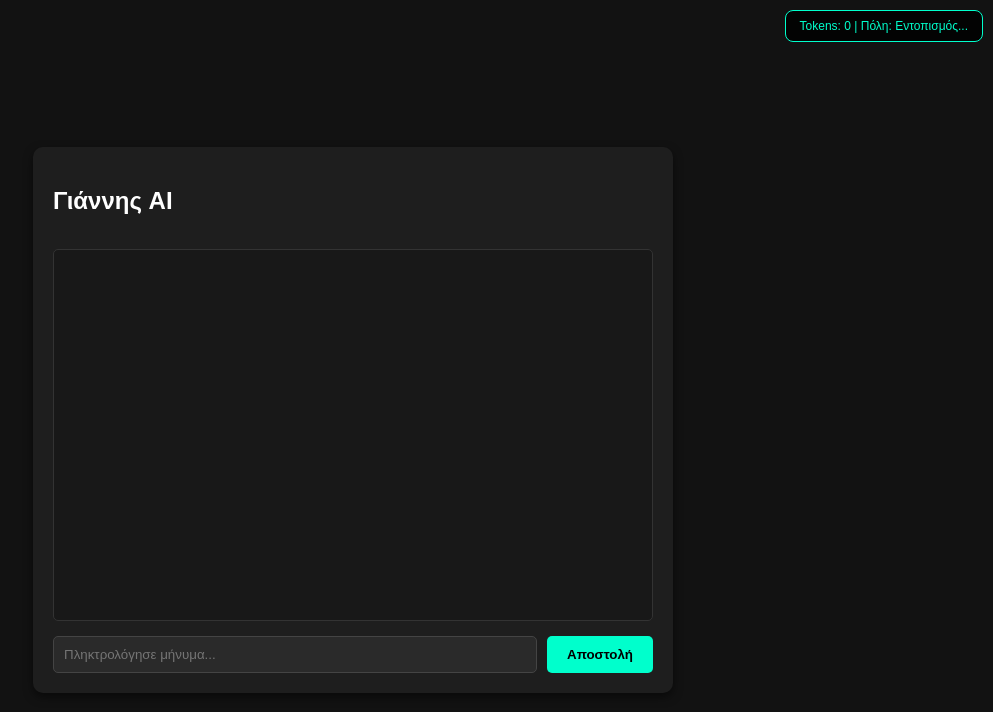
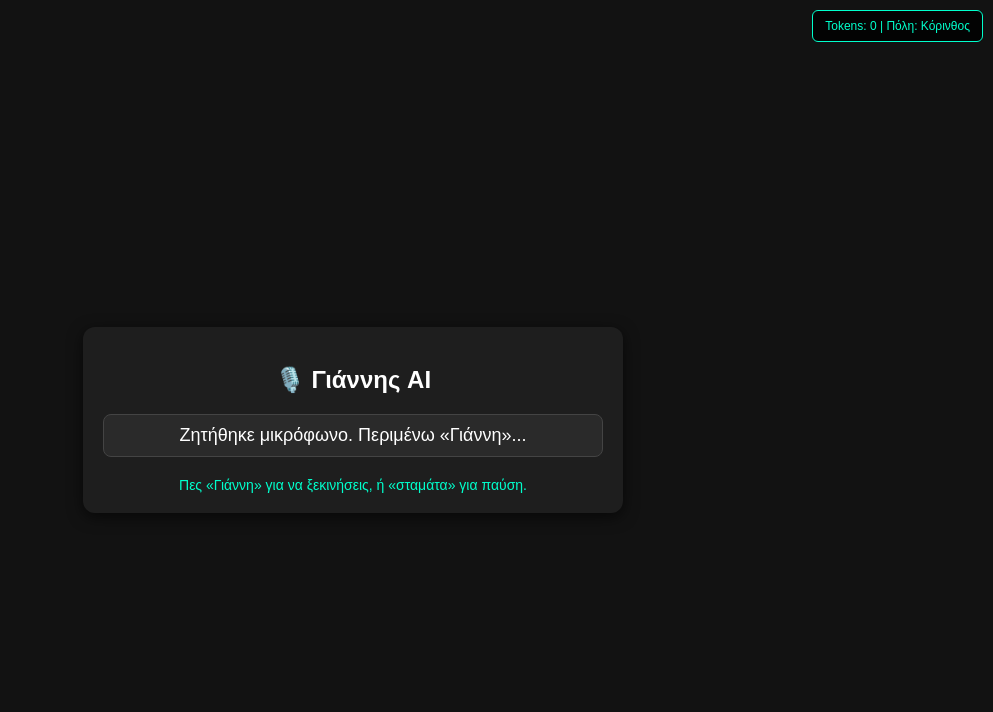
Before and after one commit to ppapoudm2/giannis-assistant, a website: page index.html in a window 1280 px wide. Shown: the whole page, without its empty margins (287-1280 px from the left). Drawn offline with Linux system fonts and the light colour scheme.

Commit message:
Update index.html

```diff
--- a/index.html
+++ b/index.html
@@ -1,10 +1,9 @@
-<!-- public/index.html - Πλήρης κώδικας frontend με Live Token Counter και Εντοπισμό Πόλης -->
 <!DOCTYPE html>
 <html lang="el">
 <head>
     <meta charset="UTF-8">
     <meta name="viewport" content="width=device-width, initial-scale=1.0">
-    <title>Γιάννης - Assistant</title>
+    <title>Γιάννης - Φωνητικός Βοηθός</title>
     <style>
         body {
             font-family: Arial, sans-serif;
@@ -18,160 +17,168 @@
             justify-content: center;
             height: 100vh;
         }
-        #chat-container {
+        #container {
             width: 100%;
-            max-width: 600px;
+            max-width: 500px;
             background: #1e1e1e;
             padding: 20px;
-            border-radius: 10px;
-            box-shadow: 0 4px 10px rgba(0,0,0,0.5);
-            display: flex;
-            flex-direction: column;
-            gap: 15px;
+            border-radius: 12px;
+            box-shadow: 0 4px 15px rgba(0,0,0,0.6);
+            text-align: center;
         }
-        #messages {
-            height: 350px;
-            overflow-y: auto;
-            border: 1px solid #333;
+        #status {
+            font-size: 18px;
+            margin: 20px 0;
             padding: 10px;
-            border-radius: 5px;
-            background: #181818;
-            display: flex;
-            flex-direction: column;
-            gap: 8px;
+            background: #2a2a2a;
+            border-radius: 8px;
+            border: 1px solid #444;
         }
-        .message {
+        #info {
+            font-size: 14px;
+            color: #00ffcc;
+            margin-top: 10px;
+        }
+        .counter {
+            position: fixed;
+            top: 10px;
+            right: 10px;
+            background: rgba(0,0,0,0.8);
+            color: #00ffcc;
             padding: 8px 12px;
             border-radius: 6px;
-            max-width: 80%;
+            border: 1px solid #00ffcc;
+            font-size: 12px;
         }
-        .user { background: #0056b3; align-self: flex-end; }
-        .assistant { background: #333; align-self: flex-start; }
-        .input-area {
-            display: flex;
-            gap: 10px;
-        }
-        input[type="text"] {
-            flex: 1;
-            padding: 10px;
-            border-radius: 5px;
-            border: 1px solid #444;
-            background: #2a2a2a;
-            color: #fff;
-        }
-        button {
-            padding: 10px 20px;
-            border: none;
-            background: #00ffcc;
-            color: #000;
-            font-weight: bold;
-            border-radius: 5px;
-            cursor: pointer;
-        }
-        button:hover { background: #00b38f; }
     </style>
 </head>
 <body>
 
-    <div id="chat-container">
-        <h2>Γιάννης AI</h2>
-        <div id="messages"></div>
-        <div class="input-area">
-            <input type="text" id="userInput" placeholder="Πληκτρολόγησε μήνυμα...">
-            <button onclick="sendMessage()">Αποστολή</button>
-        </div>
+    <div class="counter" id="counterDisplay">Tokens: 0 | Πόλη: Εντοπισμός...</div>
+
+    <div id="container">
+        <h2>🎙️ Γιάννης AI</h2>
+        <div id="status">Περιμένω τη λέξη «Γιάννη»...</div>
+        <div id="info">Πες «Γιάννη» για να ξεκινήσεις, ή «σταμάτα» για παύση.</div>
     </div>
 
     <script>
-        // --- Live Token Counter & City Detection UI ---
-        const tokenDisplay = document.createElement("div");
-        tokenDisplay.id = "token-counter";
-        tokenDisplay.style.position = "fixed";
-        tokenDisplay.style.top = "10px";
-        tokenDisplay.style.right = "10px";
-        tokenDisplay.style.background = "rgba(0, 0, 0, 0.8)";
-        tokenDisplay.style.color = "#00ffcc";
-        tokenDisplay.style.padding = "8px 14px";
-        tokenDisplay.style.borderRadius = "8px";
-        tokenDisplay.style.fontSize = "12px";
-        tokenDisplay.style.zIndex = "9999";
-        tokenDisplay.style.border = "1px solid #00ffcc";
-        tokenDisplay.innerHTML = "Tokens: 0 | Πόλη: Εντοπισμός...";
-        document.body.appendChild(tokenDisplay);
+        const statusDiv = document.getElementById("status");
+        const counterDisplay = document.getElementById("counterDisplay");
 
-        let totalSessionTokens = 0;
-        window.currentDetectedCity = "Κόρινθος"; // Default fallback
+        let totalTokens = 0;
+        let userLocation = null;
+        let detectedCity = "Κόρινθος";
+        let isListeningActive = false;
 
-        function updateTokenUI(usage, city) {
-            if (usage && usage.total_tokens) {
-                totalSessionTokens += usage.total_tokens;
-            }
-            const activeCity = city || window.currentDetectedCity;
-            tokenDisplay.innerHTML = `Tokens: ${totalSessionTokens} (Τελευταίο: ${usage ? usage.total_tokens : 0}) | Πόλη: ${activeCity}`;
+        // 1. Αυτόματος εντοπισμός τοποθεσίας (Στίγμα) με το άνοιγμα
+        if (navigator.geolocation) {
+            navigator.geolocation.getCurrentPosition(async (pos) => {
+                userLocation = { lat: pos.coords.latitude, lon: pos.coords.longitude };
+                try {
+                    const res = await fetch(`https://nominatim.openstreetmap.org/reverse?format=json&lat=${userLocation.lat}&lon=${userLocation.lon}&accept-language=el`);
+                    const data = await res.json();
+                    detectedCity = data.address.city || data.address.town || data.address.village || "Κόρινθος";
+                } catch (e) {}
+                updateUI("Περιμένω τη λέξη «Γιάννη»...");
+            }, () => {
+                updateUI("Περιμένω τη λέξη «Γιάννη»...");
+            });
         }
 
-        // Αυτόματος εντοπισμός πόλης μέσω Geolocation
-        if (navigator.geolocation) {
-            navigator.geolocation.getCurrentPosition(async (position) => {
-                const lat = position.coords.latitude;
-                const lon = position.coords.longitude;
-                try {
-                    const res = await fetch(`https://nominatim.openstreetmap.org/reverse?format=json&lat=${lat}&lon=${lon}&accept-language=el`);
-                    const data = await res.json();
-                    const city = data.address.city || data.address.town || data.address.village || data.address.county || "Κόρινθος";
-                    window.currentDetectedCity = city;
-                    updateTokenUI(null, city);
-                } catch (e) {
-                    updateTokenUI(null, "Κόρινθος");
-                }
-            }, () => {
-                updateTokenUI(null, "Κόρινθος");
-            });
-        } else {
-            updateTokenUI(null, "Κόρινθος");
+        function updateUI(text) {
+            statusDiv.innerText = text;
+            counterDisplay.innerText = `Tokens: ${totalTokens} | Πόλη: ${detectedCity}`;
         }
 
-        // --- Λειτουργία αποστολής μηνύματος ---
-        async function sendMessage() {
-            const inputField = document.getElementById("userInput");
-            const messageText = inputField.value.trim();
-            if (!messageText) return;
+        // 2. Συνθεση Φωνής (Text-to-Speech)
+        function speak(text, callback) {
+            window.speechSynthesis.cancel();
+            const utterance = new SpeechSynthesisUtterance(text);
+            utterance.lang = 'el-GR';
+            utterance.rate = 1.0;
+            utterance.onend = () => {
+                if (callback) callback();
+            };
+            window.speechSynthesis.speak(utterance);
+        }
 
-            const messagesDiv = document.getElementById("messages");
-            messagesDiv.innerHTML += `<div class="message user">${messageText}</div>`;
-            inputField.value = "";
-            messagesDiv.scrollTop = messagesDiv.scrollHeight;
+        // 3. Αναγνώριση Ομιλίας (Speech Recognition)
+        const SpeechRecognition = window.SpeechRecognition || window.webkitSpeechRecognition;
+        if (!SpeechRecognition) {
+            alert("Ο browser σου δεν υποστηρίζει φωνητική αναγνώριση. Δοκίμασε σε Google Chrome.");
+        } else {
+            const recognition = new SpeechRecognition();
+            recognition.lang = 'el-GR';
+            recognition.continuous = true;
+            recognition.interimResults = false;
 
-            try {
-                const response = await fetch('/api/chat', {
-                    method: 'POST',
-                    headers: { 'Content-Type': 'application/json' },
-                    body: JSON.stringify({ message: messageText })
-                });
+            recognition.onresult = async (event) => {
+                const speechResult = event.results[event.results.length - 1][0].transcript.trim().toLowerCase();
+                console.log("Άκουσα:", speechResult);
 
-                const data = await response.json();
-
-                if (data.reply) {
-                    messagesDiv.innerHTML += `<div class="message assistant">${data.reply}</div>`;
-                    messagesDiv.scrollTop = messagesDiv.scrollHeight;
+                // Έλεγχος για εντολή "σταμάτα"
+                if (speechResult.includes("σταμάτα") || speechResult.includes("στοπ")) {
+                    isListeningActive = false;
+                    speak("Εντάξει, σταματάω.", () => {
+                        updateUI("Περιμένω τη λέξη «Γιάννη»...");
+                    });
+                    return;
                 }
 
-                // Ενημέρωση των tokens live στην οθόνη
-                if (data.usage) {
-                    updateTokenUI(data.usage, window.currentDetectedCity);
+                // Αν δεν είμαστε σε ενεργή συνομιλία, ψάχνουμε το Hot Word ("γιάννη" ή "γιάννης")
+                if (!isListeningActive) {
+                    if (speechResult.includes("γιάννη") || speechResult.includes("γιάννης")) {
+                        isListeningActive = true;
+                        speak("Ναι, εδώ είμαι. Τι θες;", () => {
+                            updateUI("Ακούω την ερώτησή σου...");
+                        });
+                    }
+                } else {
+                    // Ενεργή συνομιλία: Στέλνουμε την ερώτηση στον server
+                    updateUI("Σκέφτομαι...");
+                    try {
+                        const res = await fetch('/api/chat', {
+                            method: 'POST',
+                            headers: { 'Content-Type': 'application/json' },
+                            body: JSON.stringify({ message: speechResult, location: userLocation })
+                        });
+                        const data = await res.json();
+
+                        if (data.usage && data.usage.total_tokens) {
+                            totalTokens += data.usage.total_tokens;
+                        }
+
+                        updateUI(`Εσείς: "${speechResult}"\nΓιάννης: "${data.reply}"`);
+                        speak(data.reply, () => {
+                            if (isListeningActive) updateUI("Συνεχίζω να ακούω...");
+                        });
+                    } catch (err) {
+                        speak("Υπήρξε κάποιο σφάλμα σύνδεσης.");
+                        updateUI("Σφάλμα σύνδεσης.");
+                    }
                 }
+            };
 
-            } catch (error) {
-                messagesDiv.innerHTML += `<div class="message assistant" style="color:red;">Σφάλμα σύνδεσης.</div>`;
+            recognition.onerror = (event) => {
+                console.log("Σφάλμα μικροφώνου:", event.error);
+            };
+
+            recognition.onend = () => {
+                // Αυτόματη επανεκκίνηση του recognition για να μην κλείνει ποτέ το μικρόφωνο
+                try {
+                    recognition.start();
+                } catch (e) {}
+            };
+
+            // Ξεκινάει αυτόματα με το που ανοίγει η σελίδα
+            try {
+                recognition.start();
+                updateUI("Ζητήθηκε μικρόφωνο. Περιμένω «Γιάννη»...");
+            } catch (e) {
+                console.log(e);
             }
         }
-
-        // Υποστήριξη Enter στο input
-        document.getElementById("userInput").addEventListener("keypress", function(event) {
-            if (event.key === "Enter") {
-                sendMessage();
-            }
-        });
     </script>
 </body>
 </html>
```
